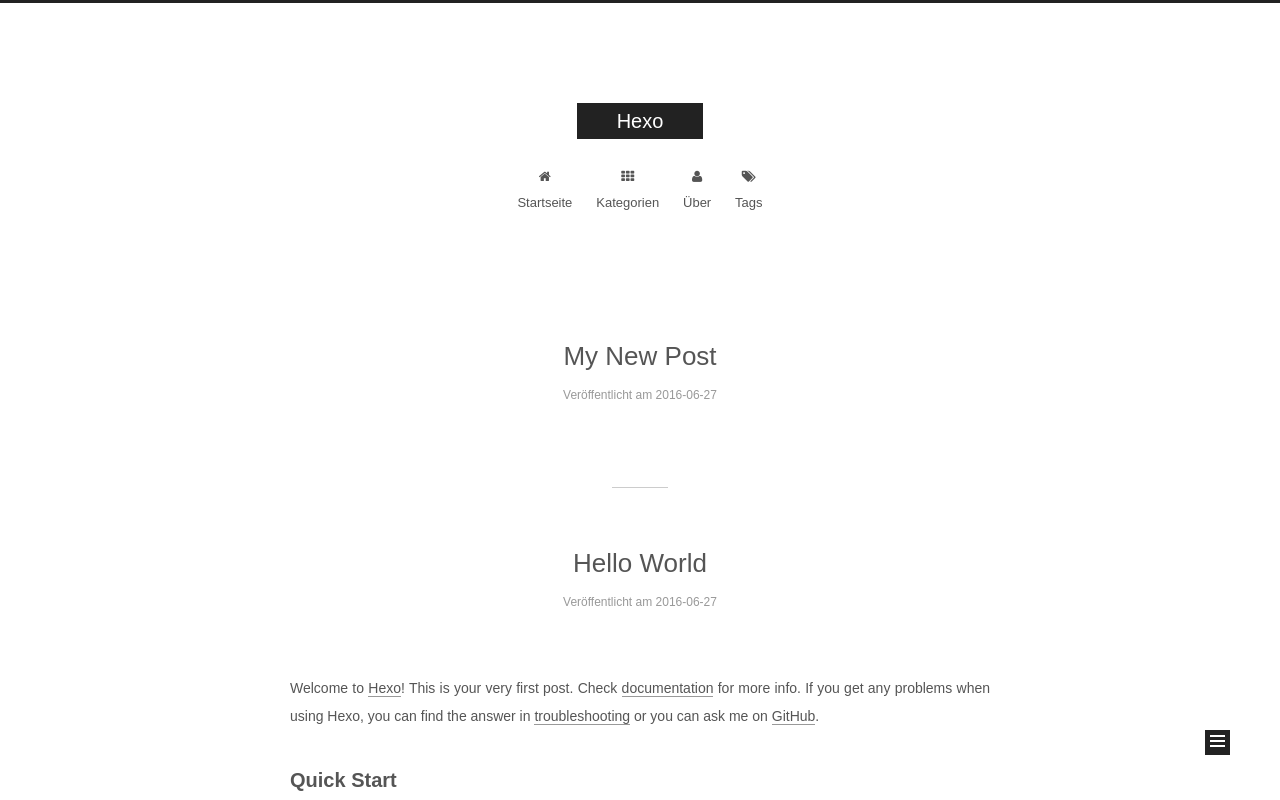
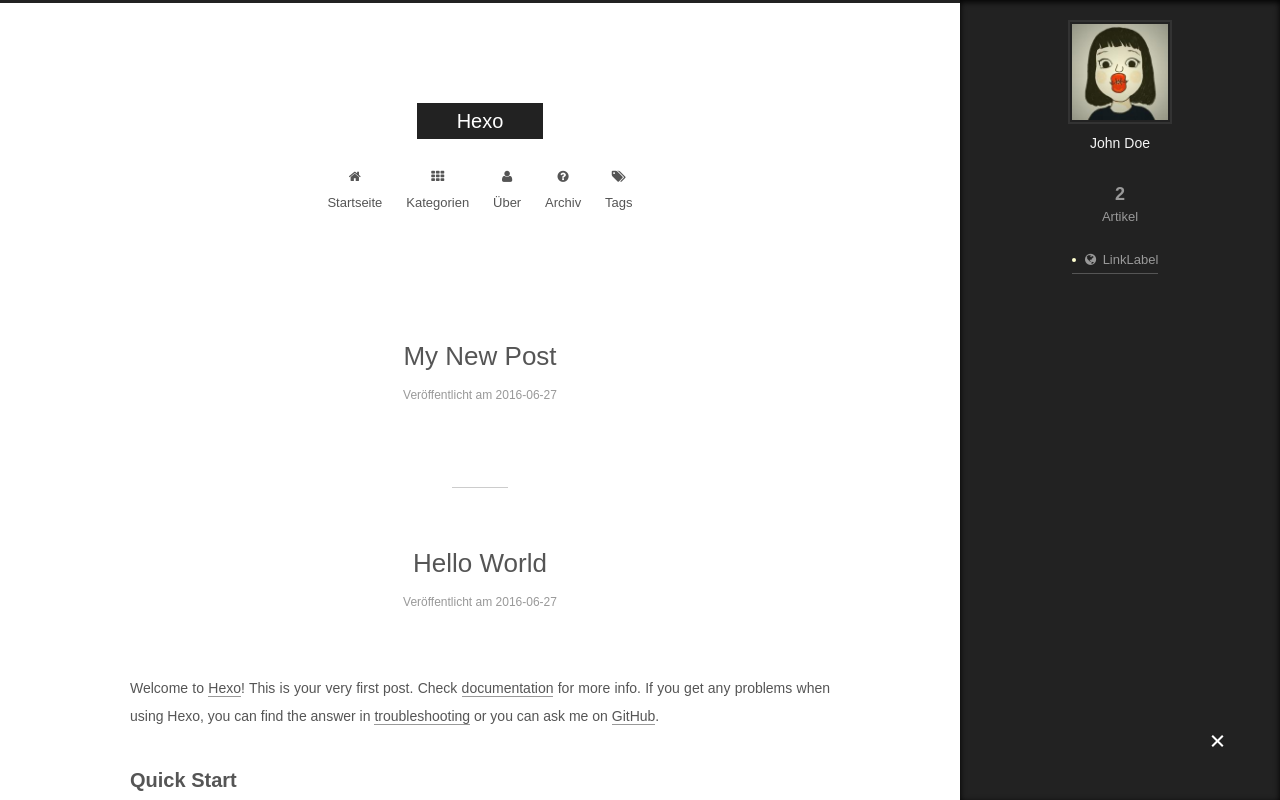
Before and after one commit to dongchunxia/dongchunxia.github.io, a plain HTML site: page index.html in a window 1280 px wide. Shown: the top 800 px of the page. Drawn offline with Linux system fonts and the light colour scheme.

Commit message:
Site updated: 2016-06-28 20:09:27

```diff
--- a/index.html
+++ b/index.html
@@ -5,7 +5,7 @@
 
 
 
-<html class="theme-next muse use-motion">
+<html class="theme-next mist use-motion">
 <head>
   <meta charset="UTF-8"/>
 <meta http-equiv="X-UA-Compatible" content="IE=edge,chrome=1" />
@@ -99,8 +99,8 @@
 <script type="text/javascript" id="hexo.configuration">
   var NexT = window.NexT || {};
   var CONFIG = {
-    scheme: 'Muse',
-    sidebar: {"position":"left","display":"post"},
+    scheme: 'Mist',
+    sidebar: {"position":"left","display":"always"},
     fancybox: true,
     motion: true,
     duoshuo: {
@@ -196,6 +196,16 @@
               <i class="menu-item-icon fa fa-fw fa-user"></i> <br />
 
             Über
+          </a>
+        </li>
+
+
+        <li class="menu-item menu-item-archives">
+          <a href="/archives" rel="section">
+
+              <i class="menu-item-icon fa fa-fw fa-question-circle"></i> <br />
+
+            Archiv
           </a>
         </li>
 
@@ -462,7 +472,7 @@
         </div>
         <nav class="site-state motion-element">
           <div class="site-state-item site-state-posts">
-            <a href="/">
+            <a href="/archives">
               <span class="site-state-item-count">2</span>
               <span class="site-state-item-name">Artikel</span>
             </a>
@@ -528,7 +538,7 @@
 <div class="theme-info">
   Theme -
   <a class="theme-link" href="https://github.com/iissnan/hexo-theme-next">
-    NexT.Muse
+    NexT.Mist
   </a>
 </div>
 
```
Also changed, not shown: 2016/06/27/My-New-Post/index.html (+15 -5 lines), 2016/06/27/hello-world/index.html (+15 -5 lines), archives/2016/06/index.html (+15 -5 lines), archives/2016/index.html (+15 -5 lines), archives/index.html (+15 -5 lines).
